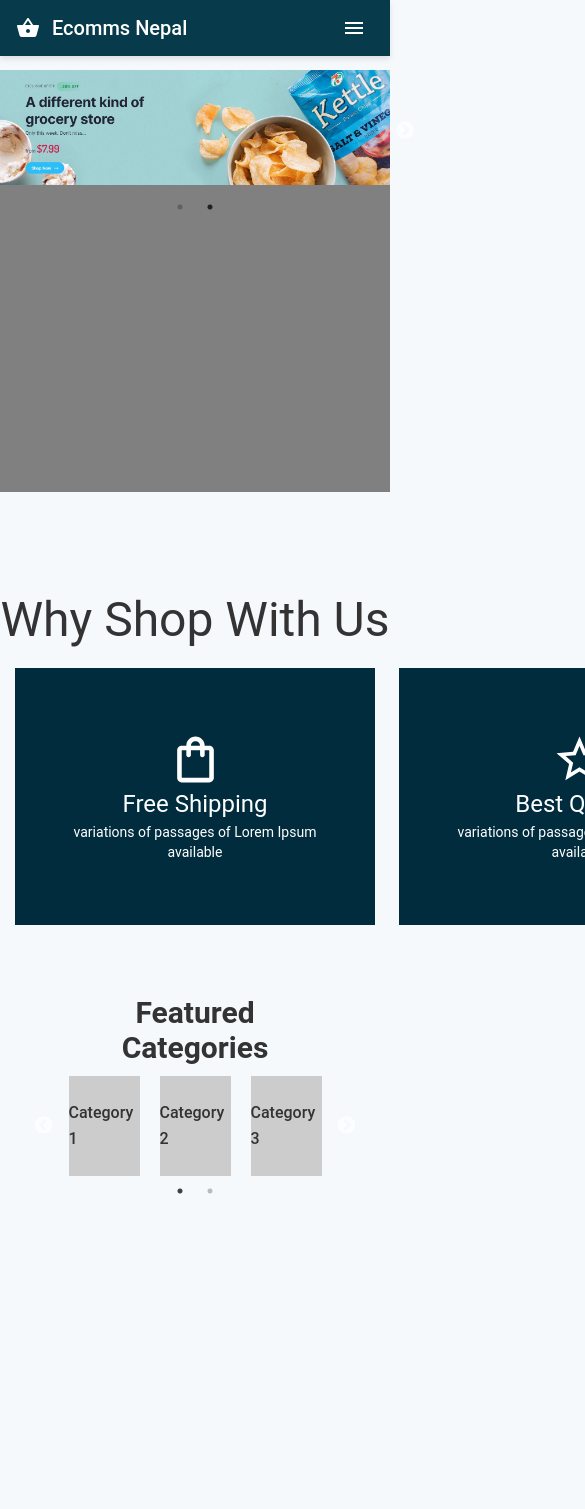
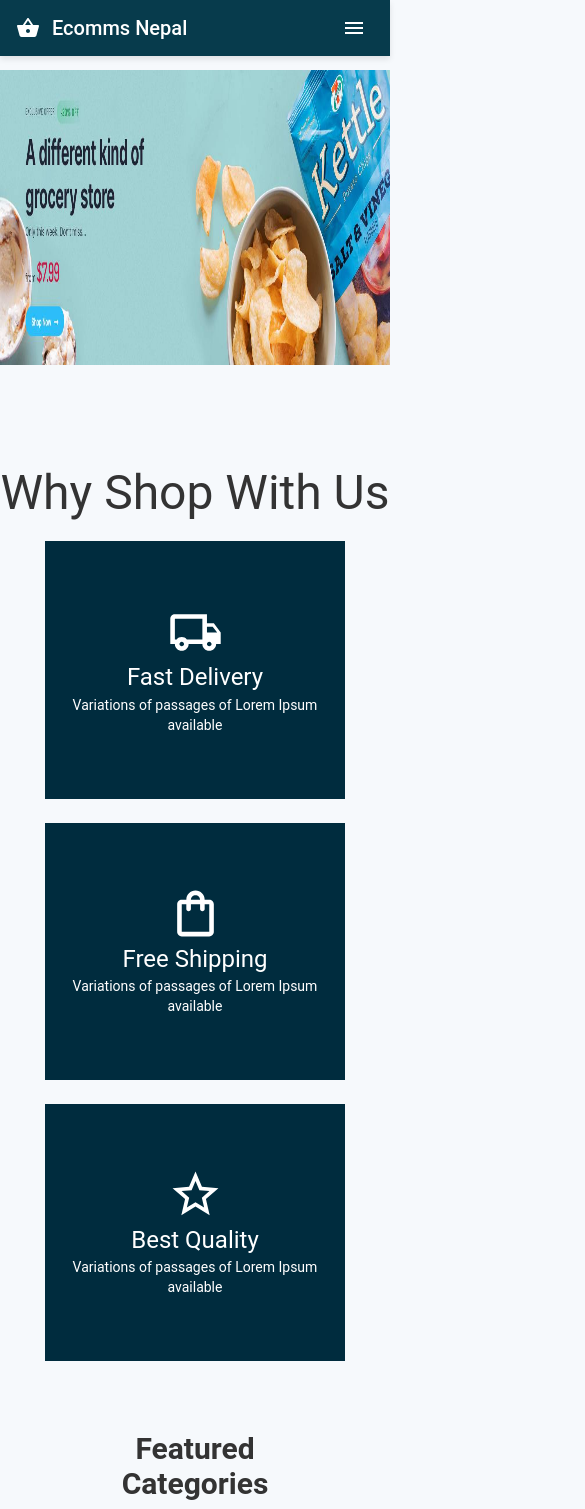
Before and after one commit to ashimvaricon/ecomm, a React (Vite) app in the folder frontend/: page / in a window 390 px wide. Shown: the top 1509 px of the page, 585 px wide, since content can reach past the window. Before the commit the page ends 1246 px from the top, so only its background shows below. Built offline with nearby package versions, Linux system fonts and the light colour scheme.

Commit message:
Added responsiveness in different devices

```diff
--- a/frontend/src/components/navbar/index.tsx
+++ b/frontend/src/components/navbar/index.tsx
@@ -45,7 +45,7 @@
           )}
         </Toolbar>
       </AppBar>
-      <main style={{ marginTop: "64px" }}>
+      <main style={{ marginTop: "40px" }}>
         <Outlet />
       </main>
     </Box>
--- a/frontend/src/layout/index.tsx
+++ b/frontend/src/layout/index.tsx
@@ -1,11 +1,11 @@
-import Navbar from "../components/Navbar";
+import Navbar from "../components/navbar";
 import { Outlet } from "react-router-dom";
 
 const AppLayout = () => {
   return (
     <div>
       <Navbar />
-      <main style={{ marginTop: "64px" }}>
+      <main style={{ marginTop: "40px" }}>
         <Outlet />
       </main>
     </div>
--- a/frontend/src/pages/Home/index.tsx
+++ b/frontend/src/pages/Home/index.tsx
@@ -6,6 +6,7 @@
 import { sliderSettings } from "../../utils/sliderSettings";
 import Services from "../Services";
 import CategorySlider from "../Products/slider/index";
+import Products from "../Products";
 const Home = () => {
   return (
     <>
@@ -23,6 +24,8 @@
       <Services />
 
       <CategorySlider />
+
+      <Products />
     </>
   );
 };
--- a/frontend/src/pages/Home/styles.ts
+++ b/frontend/src/pages/Home/styles.ts
@@ -1,36 +1,78 @@
 import { styled } from "@mui/material/styles";
 import Box from "@mui/material/Box";
 
-export const BoxStyled = styled(Box)({
-  height: "50vh",
+export const BoxStyled = styled(Box)(({ theme }) => ({
+  height: "35vh",
   backgroundColor: "grey",
   marginTop: "70px",
-});
+  overflow: "hidden",
+  [theme.breakpoints.up("lg")]: {
+    height: "35vh",
+    overflow: "hidden",
+  },
+  [theme.breakpoints.down("md")]: {
+    height: "35vh",
+    overflow: "hidden",
+  },
+  [theme.breakpoints.down("sm")]: {
+    height: "35vh",
+    overflow: "hidden",
+  },
+}));
 
 export const CenteredBox = styled(Box)(({ theme }) => ({
-  height: "100%",
+  height: "60vh",
   width: "100%",
   display: "flex",
   justifyContent: "center",
   alignItems: "center",
+  [theme.breakpoints.down("md")]: {
+    height: "50vh",
+  },
+  [theme.breakpoints.down("sm")]: {
+    height: "40vh",
+  },
 }));
 
-export const ImageBox = styled(Box)(({ theme }) => ({
-  width: "100%",
-  height: "100%",
-  objectFit: "cover",
-}));
-
+// Responsive CustomBox
 export const CustomBox = styled(Box)(({ theme }) => ({
   height: "100%",
   width: "70vh",
   display: "flex",
   justifyContent: "center",
   alignItems: "center",
+  [theme.breakpoints.down("md")]: {
+    width: "60vh",
+  },
+  [theme.breakpoints.down("sm")]: {
+    width: "50vh",
+  },
 }));
 
 export const StyledImage = styled("img")(({ theme }) => ({
   width: "100%",
-  height: "100%",
-  objectFit: "cover",
+  height: "50vh",
+  [theme.breakpoints.up("lg")]: {
+    height: "10vh",
+    overflow: "hidden",
+  },
+  [theme.breakpoints.between("xs", "sm")]: {
+    width: "100%",
+    height: "auto",
+  },
+
+  [theme.breakpoints.down("sm")]: {
+    width: "100%",
+    height: "35vh",
+  },
+
+  [theme.breakpoints.down("xs")]: {
+    width: "60%",
+    height: "auto",
+  },
+
+  [theme.breakpoints.up("md")]: {
+    width: "100%",
+    height: "35vh",
+  },
 }));
--- a/frontend/src/pages/Products/components/ProductGrid.tsx
+++ b/frontend/src/pages/Products/components/ProductGrid.tsx
@@ -7,7 +7,7 @@
   return (
     <Grid container spacing={4}>
       {products.map((product) => (
-        <Grid key={product.name} size={{ xs: 2, sm: 4, md: 4 }}>
+        <Grid key={product.name} size={{ xs: 12, sm: 6, md: 4 }}>
           <Link
             to={`/products/${product.slug}`}
             style={{
--- a/frontend/src/pages/Services/index.tsx
+++ b/frontend/src/pages/Services/index.tsx
@@ -1,5 +1,4 @@
 import { Typography, Stack } from "@mui/material";
-
 import {
   Box1Styled,
   BoxIconStyled,
@@ -15,16 +14,20 @@
     <div>
       <BoxStyled>
         <Typography variant="h3">Why Shop With Us</Typography>
-        <Stack direction="row" justifyContent="center" spacing={3}>
+        <Stack
+          direction={{ xs: "column", md: "row" }} // Responsive layout direction
+          justifyContent="center"
+          spacing={3}
+        >
           <Box1Styled>
             <Typography>
               <BoxIconStyled>
                 <LocalShippingOutlinedIconStyled />
                 <Typography color="white" variant="h5">
-                  Fast Delivery{" "}
+                  Fast Delivery
                 </Typography>
                 <TypographyStyled variant="body2">
-                  variations of passages of Lorem Ipsum available{" "}
+                  Variations of passages of Lorem Ipsum available
                 </TypographyStyled>
               </BoxIconStyled>
             </Typography>
@@ -38,7 +41,7 @@
                   Free Shipping
                 </Typography>
                 <TypographyStyled variant="body2">
-                  variations of passages of Lorem Ipsum available{" "}
+                  Variations of passages of Lorem Ipsum available
                 </TypographyStyled>
               </BoxIconStyled>
             </Typography>
@@ -52,7 +55,7 @@
                   Best Quality
                 </Typography>
                 <TypographyStyled variant="body2">
-                  variations of passages of Lorem Ipsum available{" "}
+                  Variations of passages of Lorem Ipsum available
                 </TypographyStyled>
               </BoxIconStyled>
             </Typography>
--- a/frontend/src/pages/Services/styles.ts
+++ b/frontend/src/pages/Services/styles.ts
@@ -3,16 +3,18 @@
 import ShoppingBagOutlinedIcon from "@mui/icons-material/ShoppingBagOutlined";
 import StarBorderOutlinedIcon from "@mui/icons-material/StarBorderOutlined";
 
-export const BoxStyled = styled(Box)({
+// BoxStyled - Main container
+export const BoxStyled = styled(Box)(({ theme }) => ({
   marginTop: "100px",
   display: "flex",
   flexDirection: "column",
   justifyContent: "center",
   alignItems: "center",
   gap: "20px",
-});
+}));
 
-export const Box1Styled = styled(Box)({
+// Box1Styled - Individual service boxes
+export const Box1Styled = styled(Box)(({ theme }) => ({
   backgroundColor: "#002c3e",
   color: "white",
   width: "360px",
@@ -21,8 +23,15 @@
   justifyContent: "center",
   alignItems: "center",
   textAlign: "center",
-});
+  [theme.breakpoints.down("md")]: {
+    width: "100%", // Full width on medium screens
+  },
+  [theme.breakpoints.down("sm")]: {
+    width: "100%", // Full width on small screens
+  },
+}));
 
+// BoxIconStyled - Container for the icons and text
 export const BoxIconStyled = styled(Box)({
   display: "flex",
   flexDirection: "column",
@@ -31,6 +40,7 @@
   gap: 1.5,
 });
 
+// Styled icons
 export const LocalShippingOutlinedIconStyled = styled(
   LocalShippingOutlinedIcon
 )({
@@ -39,6 +49,19 @@
   height: "auto",
 });
 
+export const ShoppingBagOutlinedIconStyled = styled(ShoppingBagOutlinedIcon)({
+  color: "white",
+  width: "55px",
+  height: "auto",
+});
+
+export const StarBorderOutlinedIconStyled = styled(StarBorderOutlinedIcon)({
+  color: "white",
+  width: "55px",
+  height: "auto",
+});
+
+// TypographyStyled - for the text inside the boxes
 export const TypographyStyled = styled(Typography)(({ theme }) => ({
   margin: "auto",
   width: "300px",
@@ -46,19 +69,3 @@
   wordWrap: "break-word",
   color: "white",
 }));
-
-export const ShoppingBagOutlinedIconStyled = styled(ShoppingBagOutlinedIcon)(
-  ({ theme }) => ({
-    color: "white",
-    width: "55px",
-    height: "auto",
-  })
-);
-
-export const StarBorderOutlinedIconStyled = styled(StarBorderOutlinedIcon)(
-  ({ theme }) => ({
-    color: "white",
-    width: "55px",
-    height: "auto",
-  })
-);
--- a/frontend/src/routes/index.tsx
+++ b/frontend/src/routes/index.tsx
@@ -4,7 +4,7 @@
   Route,
   RouterProvider,
 } from "react-router-dom";
-import Navbar from "../components/Navbar";
+import Navbar from "../components/navbar";
 import LazyLoad from "../components/LazyLoads";
 import { routeConfigs } from "./routeConfig";
 
```
Also changed, not shown: frontend/src/components/Footer/index.tsx (added, +122 -0 lines), frontend/src/components/Footer/theme.d.ts (added), frontend/src/pages/Products/components/ProductSection.tsx (indentation only), frontend/src/pages/Products/components/styles.ts (indentation only).
